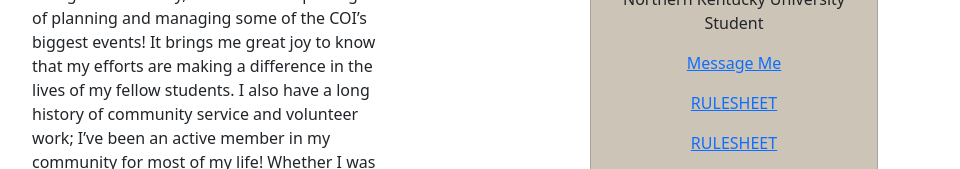
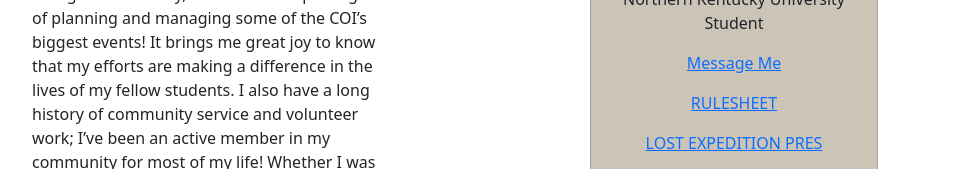
Before and after one commit to rweberhorowitz/rwh.fyi, a plain HTML site: page index.html in a window 1280 px wide. Shown: the part 880-1049 px from the top of the page, without its empty margins (155-1115 px from the left). Drawn offline with nearby package versions, Linux system fonts and the light colour scheme.

Commit message:
Update index.html

```diff
--- a/index.html
+++ b/index.html
@@ -93,7 +93,7 @@
               <p class="card-text">Northern Kentucky University Student</p>
               <p class="card-text"><a href="mailto:weberhoror2@mymail.nku.edu">Message Me</a></p>
               <p class="card-text"><a href="content/LERULES.pdf">RULESHEET</a></p>
-              <p class="card-text"><a href="https://www.canva.com/design/DAGmsqHIOno/ukREepEgX3qmJ_iTBWQ8pw/edit?utm_content=DAGmsqHIOno&utm_campaign=designshare&utm_medium=link2&utm_source=sharebutton">RULESHEET</a></p>
+              <p class="card-text"><a href="https://www.canva.com/design/DAGmsqHIOno/ukREepEgX3qmJ_iTBWQ8pw/edit?utm_content=DAGmsqHIOno&utm_campaign=designshare&utm_medium=link2&utm_source=sharebutton">LOST EXPEDITION PRES</a></p>
               <div class="d-flex justify-content-center gap-2 mt-3">
                 <a href="https://www.instagram.com/rweberhorowitz/" target="_blank" class="btn btn-light rounded-circle">
                   <i class="bi bi-instagram"></i>
```
